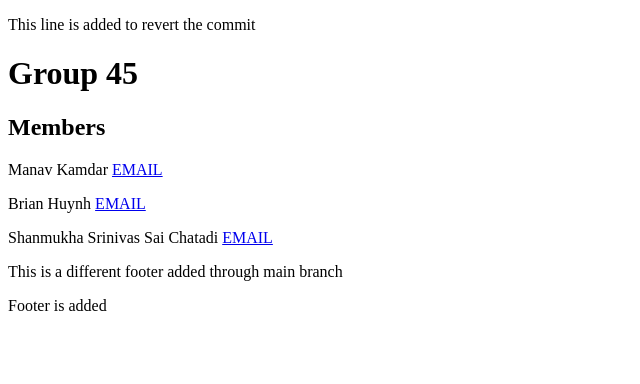
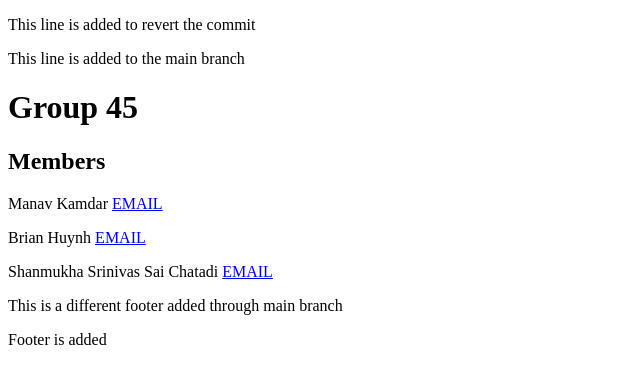
Before and after one commit to manavkamdar27/git-homework, a plain HTML site: page index.html in a window 1280 px wide. Shown: the whole page, without its empty margins (0-640 px from the left). Drawn offline with Linux system fonts and the light colour scheme.

Commit message:
CHanges on main branch

```diff
--- a/index.html
+++ b/index.html
@@ -7,6 +7,7 @@
 </head>
 <body>
     <p>This line is added to revert the commit</p>
+    <p>This line is added to the main branch</p>
     <h1>Group 45</h1>
     <h2>Members</h2>
     <p>
```
